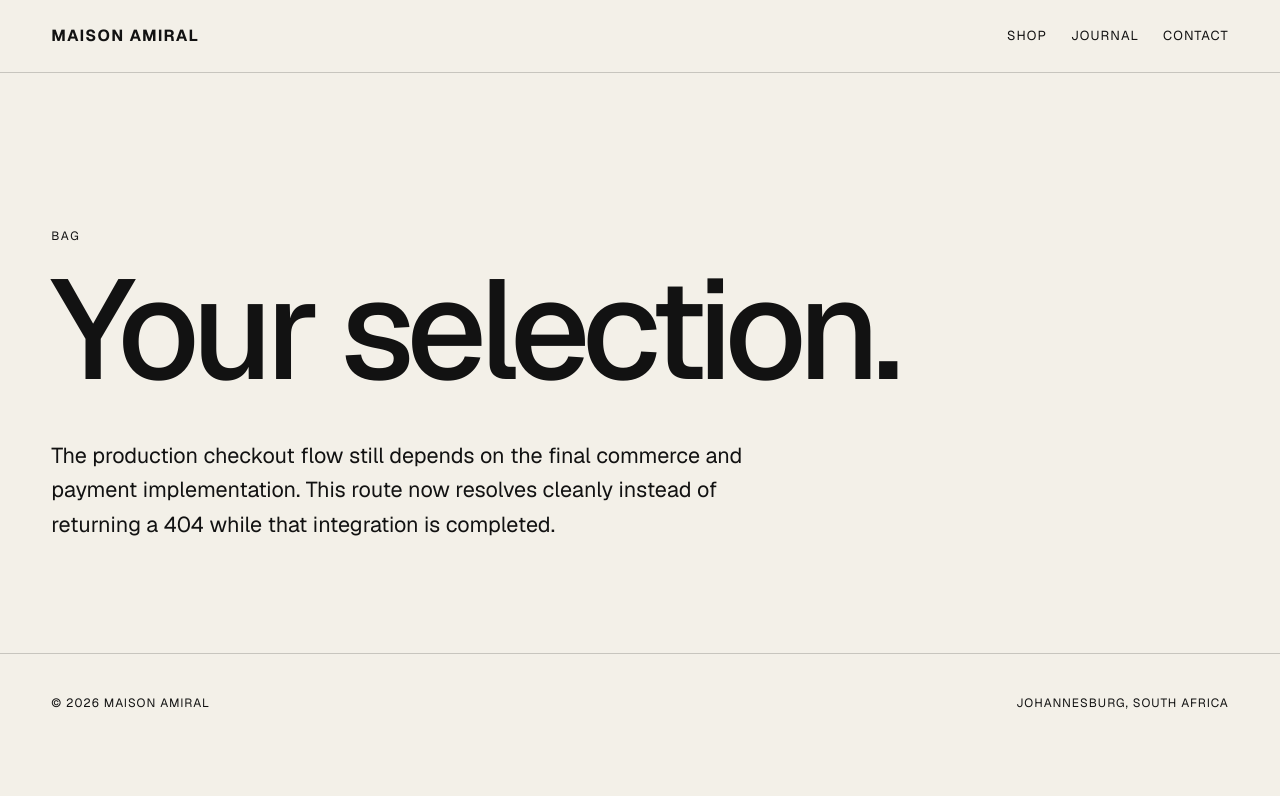
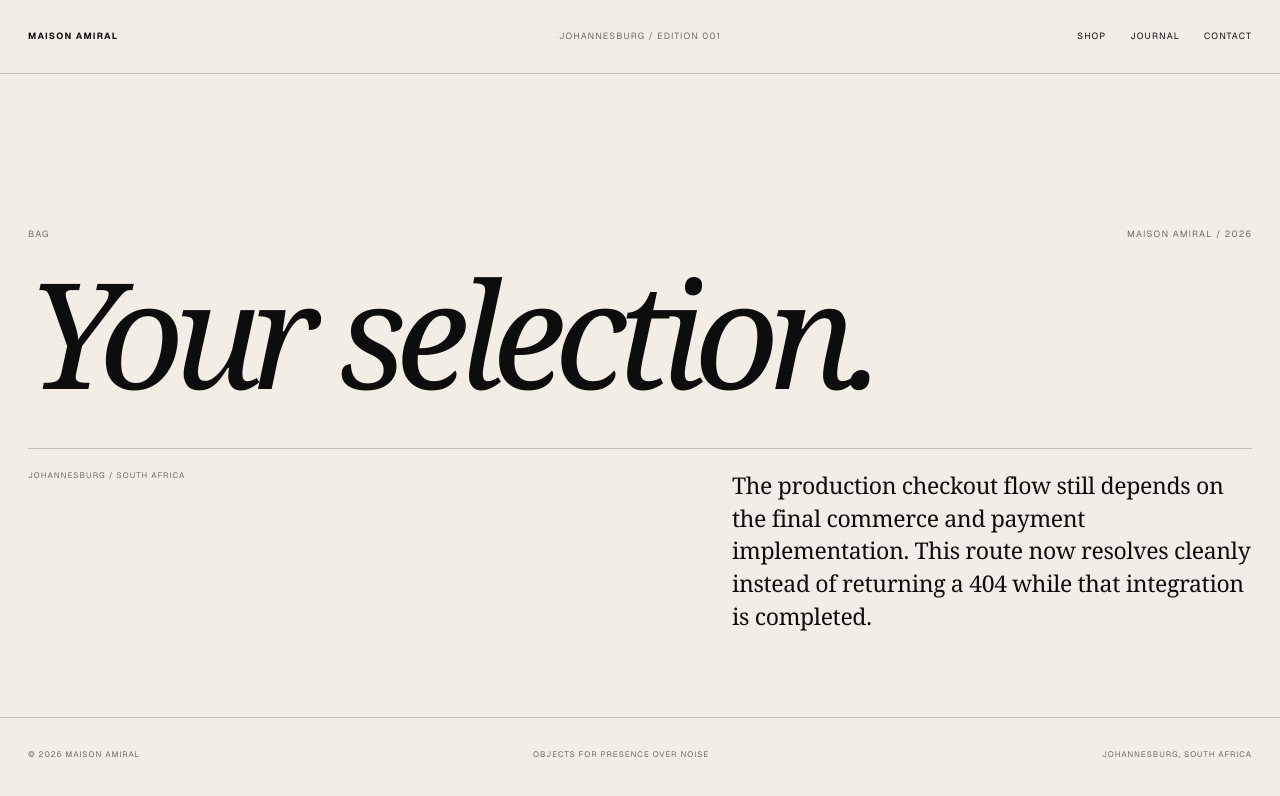
Before and after one commit to Tee-star-black/maisonamiral, a Next.js app: page /cart in a window 1280 px wide. Shown: the top 796 px of the page. Built offline with nearby package versions, Linux system fonts and the light colour scheme.

Commit message:
design: use refined editorial shell across Maison Amiral pages

```diff
--- a/src/components/editorial-page.tsx
+++ b/src/components/editorial-page.tsx
@@ -1,4 +1,5 @@
 import Link from "next/link";
+import styles from "./editorial-page.module.css";
 
 type EditorialPageProps = {
   eyebrow: string;
@@ -9,23 +10,34 @@ type EditorialPageProps = {
 
 export function EditorialPage({ eyebrow, title, intro, children }: EditorialPageProps) {
   return (
-    <main style={{ minHeight: "100vh", background: "#f3f0e8", color: "#121212" }}>
-      <header style={{ display: "flex", justifyContent: "space-between", alignItems: "center", padding: "24px 4vw", borderBottom: "1px solid rgba(0,0,0,.18)" }}>
-        <Link href="/" style={{ fontWeight: 700, letterSpacing: ".08em" }}>MAISON AMIRAL</Link>
-        <nav style={{ display: "flex", gap: 24, fontSize: 13, textTransform: "uppercase", letterSpacing: ".08em" }}>
+    <main className={styles.page}>
+      <header className={styles.header}>
+        <Link href="/" className={styles.brand}>MAISON AMIRAL</Link>
+        <span className={styles.location}>Johannesburg / Edition 001</span>
+        <nav className={styles.nav} aria-label="Primary navigation">
           <Link href="/shop">Shop</Link>
           <Link href="/journal">Journal</Link>
           <Link href="/contact">Contact</Link>
         </nav>
       </header>
-      <section style={{ padding: "clamp(5rem,12vw,10rem) 4vw 7rem", maxWidth: 1200 }}>
-        <p style={{ textTransform: "uppercase", letterSpacing: ".14em", fontSize: 12, marginBottom: 24 }}>{eyebrow}</p>
-        <h1 style={{ fontSize: "clamp(3.6rem,11vw,9rem)", lineHeight: .86, letterSpacing: "-.055em", fontWeight: 500, margin: 0, maxWidth: 1100 }}>{title}</h1>
-        <p style={{ maxWidth: 700, fontSize: "clamp(1.05rem,2vw,1.35rem)", lineHeight: 1.6, marginTop: 48 }}>{intro}</p>
-        {children && <div style={{ marginTop: 64 }}>{children}</div>}
+
+      <section className={styles.hero}>
+        <div className={styles.heroTopline}>
+          <span>{eyebrow}</span>
+          <span>Maison Amiral / 2026</span>
+        </div>
+        <h1 className={styles.title}>{title}</h1>
+        <div className={styles.introRow}>
+          <span className={styles.introIndex}>Johannesburg / South Africa</span>
+          <p className={styles.intro}>{intro}</p>
+        </div>
       </section>
-      <footer style={{ padding: "40px 4vw", borderTop: "1px solid rgba(0,0,0,.18)", display: "flex", justifyContent: "space-between", gap: 20, flexWrap: "wrap", fontSize: 12, textTransform: "uppercase", letterSpacing: ".08em" }}>
+
+      {children && <div className={styles.content}>{children}</div>}
+
+      <footer className={styles.footer}>
         <span>© 2026 Maison Amiral</span>
+        <span>Objects for presence over noise</span>
         <span>Johannesburg, South Africa</span>
       </footer>
     </main>
```
